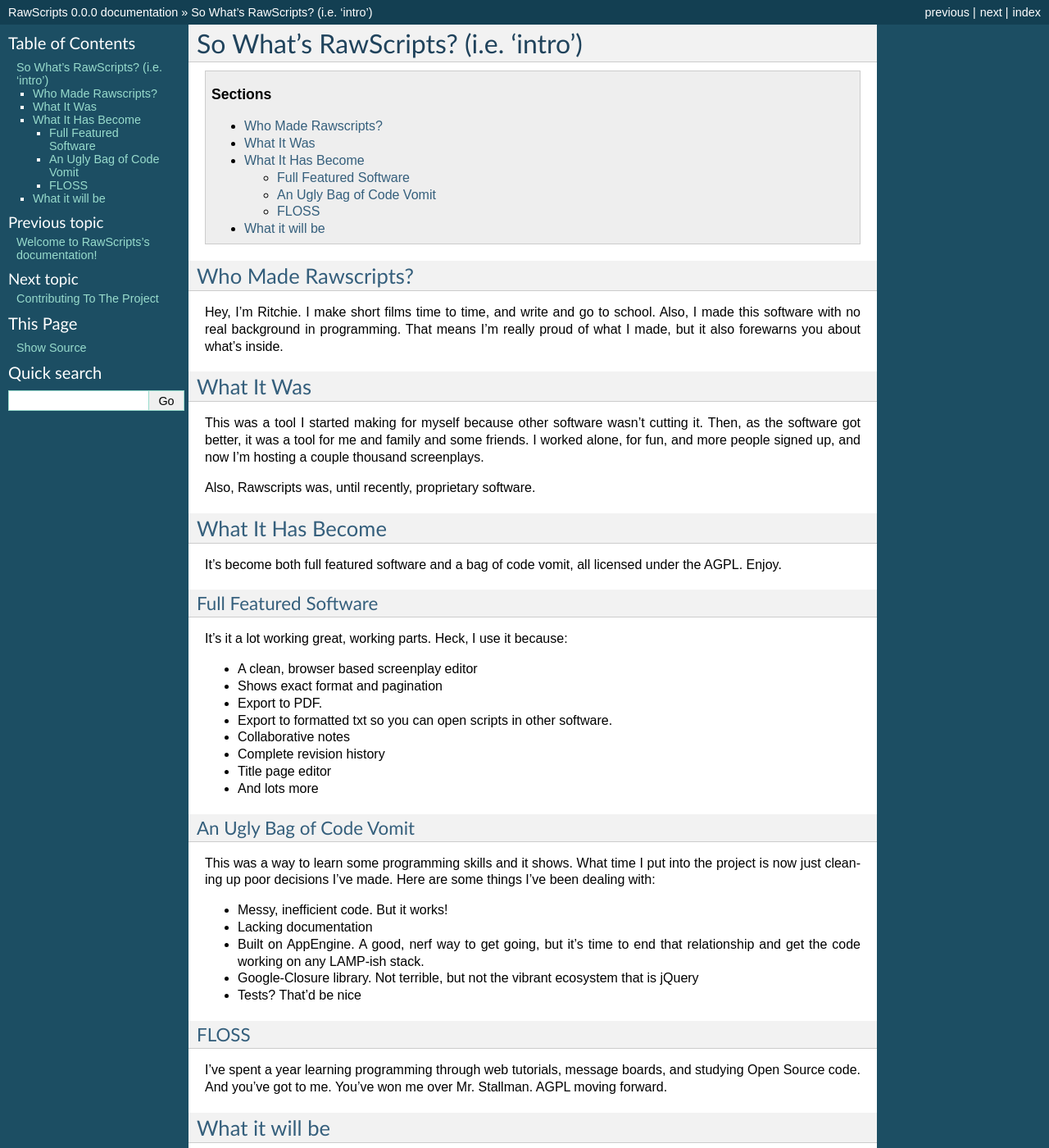
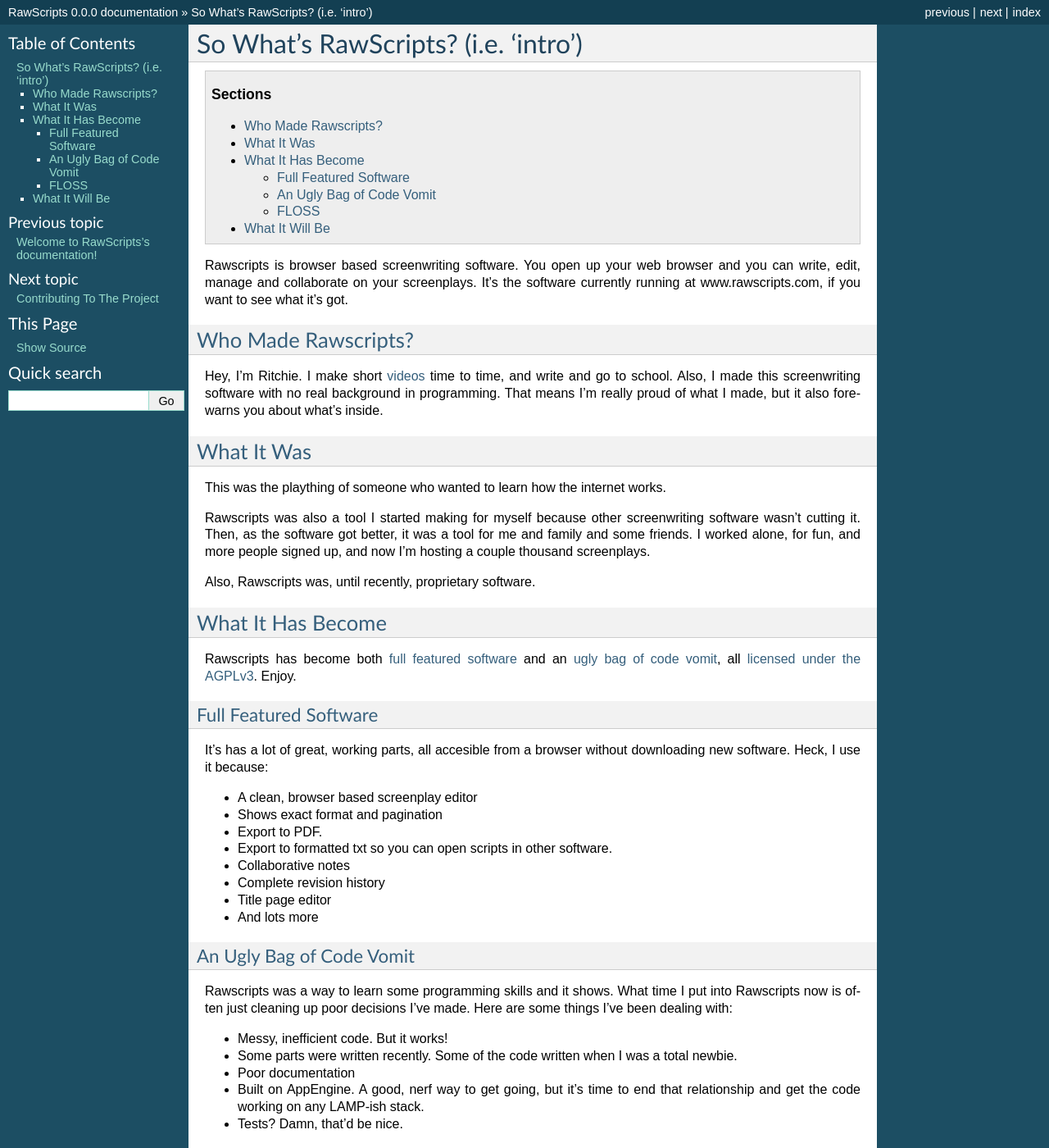
Before and after one commit to ritchiewilson/rawscripts, a Sphinx documentation site: the page built from docs/source/intro.rst, in a window 1280 px wide and 1400 px high. Shown: the whole window at 82% size. Built offline with Sphinx 7.4.7, drawn with Linux system fonts in a browser that asks for light colours; some of the changed text lies outside the part shown.

Commit message:
Added to documentation. Started adding links and whatnot

```diff
--- a/docs/source/intro.rst
+++ b/docs/source/intro.rst
@@ -1,3 +1,4 @@
+
 ======================================
  So What's RawScripts? (i.e. 'intro')
 ======================================
@@ -5,33 +6,48 @@
 .. contents:: Sections
    :local:
 
+Rawscripts is browser based screenwriting software. You open up your
+web browser and you can write, edit, manage and collaborate on your
+screenplays. It's the software currently running at
+www.rawscripts.com, if you want to see what it's got.
+
 Who Made Rawscripts?
 ====================
 
-Hey, I'm Ritchie. I make short films time to time, and write and go to
-school. Also, I made this software with no real background in
-programming. That means I'm really proud of what I made, but it also
-forewarns you about what's inside.
+Hey, I'm Ritchie. I make short `videos
+<http://ritchiewilson.com/videos.html>`_ time to time, and write and
+go to school. Also, I made this screenwriting software with no real
+background in programming. That means I'm really proud of what I made,
+but it also forewarns you about what's inside.
 
 What It Was
 ===========
 
-This was a tool I started making for myself because other software
-wasn't cutting it. Then, as the software got better, it was a tool for
-me and family and some friends. I worked alone, for fun, and more
-people signed up, and now I'm hosting a couple thousand screenplays.
+This was the plaything of someone who wanted to learn how the internet
+works.
+
+Rawscripts was also a tool I started making for myself because other
+screenwriting software wasn't cutting it. Then, as the software got
+better, it was a tool for me and family and some friends. I worked
+alone, for fun, and more people signed up, and now I'm hosting a
+couple thousand screenplays.
 
 Also, Rawscripts was, until recently, proprietary software.
 
 What It Has Become
 ==================
 
-It's become both full featured software and a bag of code vomit, all licensed under the AGPL. Enjoy.
+Rawscripts has become both :ref:`full featured software
+<full-featured-software>` and an :ref:`ugly bag of code vomit
+<code-vomit>`, all :ref:`licensed under the AGPLv3 <floss>`. Enjoy.
+
+.. _full-featured-software:
 
 Full Featured Software
 ----------------------
 
-It's it a lot working great, working parts. Heck, I use it because:
+It's has a lot of great, working parts, all accesible from a browser without downloading new software. Heck, I use it
+because:
 
 * A clean, browser based screenplay editor
 * Shows exact format and pagination
@@ -42,38 +58,48 @@
 * Title page editor
 * And lots more
 
+.. _code-vomit:
+
 An Ugly Bag of Code Vomit
 -------------------------
 
-This was a way to learn some programming skills and it shows. What
-time I put into the project is now just cleaning up poor decisions
-I've made. Here are some things I've been dealing with:
+Rawscripts was a way to learn some programming skills and it
+shows. What time I put into Rawscripts now is often just cleaning up
+poor decisions I've made. Here are some things I've been dealing with:
 
 * Messy, inefficient code. But it works!
-* Lacking documentation
+* Some parts were written recently. Some of the code written when I
+  was a total newbie.
+* Poor documentation
 * Built on AppEngine. A good, nerf way to get going, but it's time to
   end that relationship and get the code working on any LAMP-ish
   stack.
-* Google-Closure library. Not terrible, but not the vibrant ecosystem
-  that is jQuery
-* Tests? That'd be nice
+* Tests? Damn, that'd be nice.
+
+.. _floss:
 
 FLOSS
 -----
 
 I've spent a year learning programming through web tutorials, message
-boards, and studying Open Source code. And you've got to me. You've
-won me over Mr. Stallman. AGPL moving forward.
+boards, and studying freely distributed code. And you've got to
+me. You've won me over Mr. Stallman. AGPLv3 moving forward.
 
-What it will be
-===================
+But more than just Open Source, this ought to be a :ref:`community <community>` creating
+the tools we use. Come by and say hi!
 
-* Easily hosted anywhere
+What It Will Be
+===============
+
+I like this thing, but theres big room for improvement. Rawscripts
+should be:
+
+* Easily installed and hosted anywhere (Not just AppEngine)
 
 * Scalable from one user on a plug server to a video production studio
   with hundreds of collaborators
 
-* Should federate with other instances.
+* Should somehow federate with other installations.
 
 * Should be extensible to fit peoples different production needs.
 
```
Also changed, not shown: docs/source/code.rst (+60 -19 lines), docs/source/contribute.rst (+18 -8 lines).
